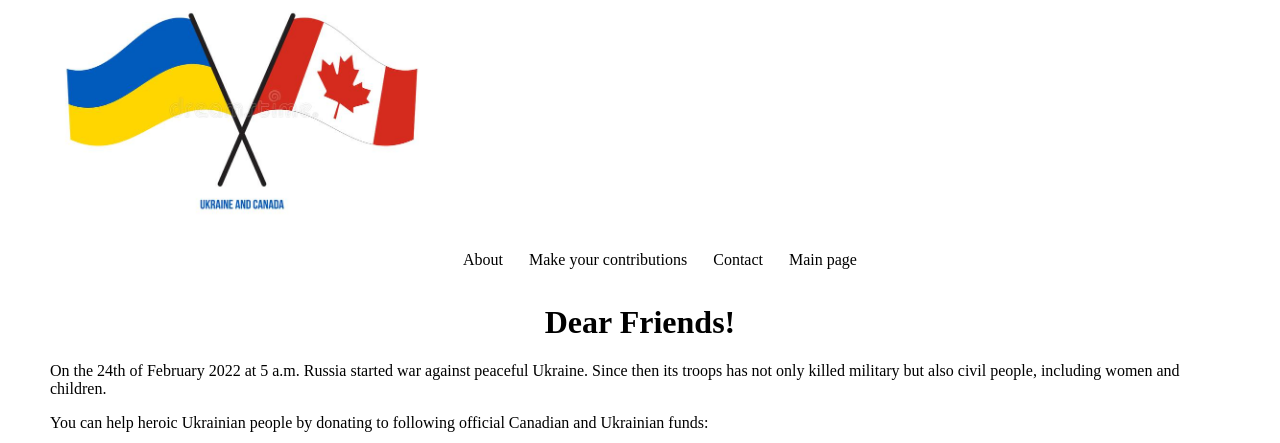
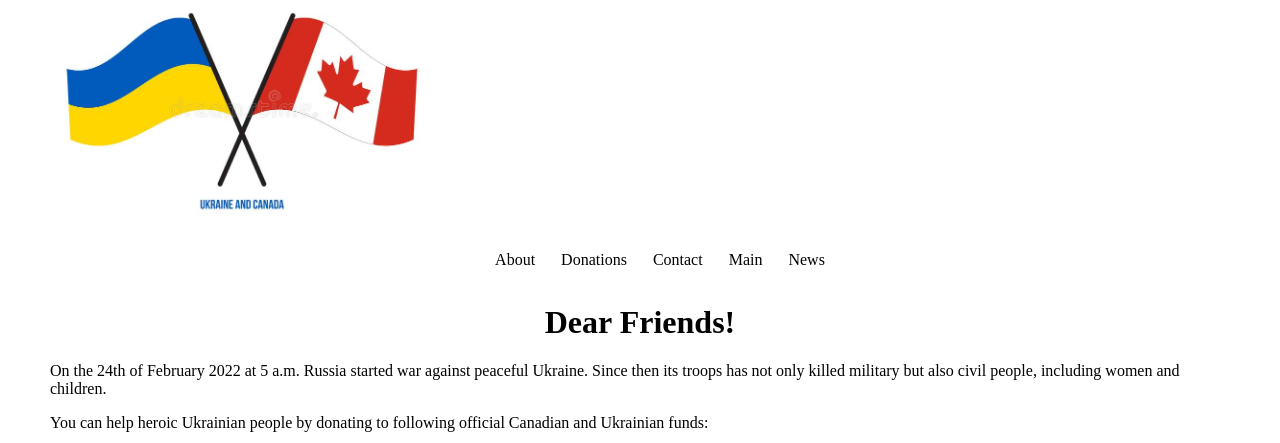
Before and after one commit to cavilosa/save-ukraine, a Flask app: page / in a window 1280 px wide. Shown: the part 51-494 px from the top of the page. Run offline with Flask 2, Linux system fonts and the light colour scheme.

Commit message:
New menu links.

```diff
--- a/app.py
+++ b/app.py
@@ -33,6 +33,13 @@ def contacts():
     return render_template("pages/contacts.html")
 
 
+@app.route("/news", methods = ["GET"])
+@cache.cached(timeout=10)
+def news():
+
+    return render_template("pages/news.html")
+
+
 
 if __name__ == "__main__":
     app.run()
--- a/templates/layouts/main.html
+++ b/templates/layouts/main.html
@@ -16,9 +16,10 @@
     <menu>
         <ul>
             <li id="menu" class="about">About</li>
-            <li id="menu" class="donations">Make your contributions</li>
+            <li id="menu" class="donations">Donations</li>
             <li id="menu" class="contacts">Contact</li>
-            <li id="menu" class="main">Main page</li>
+            <li id="menu" class="main">Main</li>
+            <li id="menu" class="news">News</li>
         </ul>
     </menu>
 
--- /dev/null
+++ b/templates/pages/news.html
@@ -0,0 +1,4 @@
+{% extends "layouts/main.html" %}
+{% block content %}
+News
+{% endblock content%}
```
